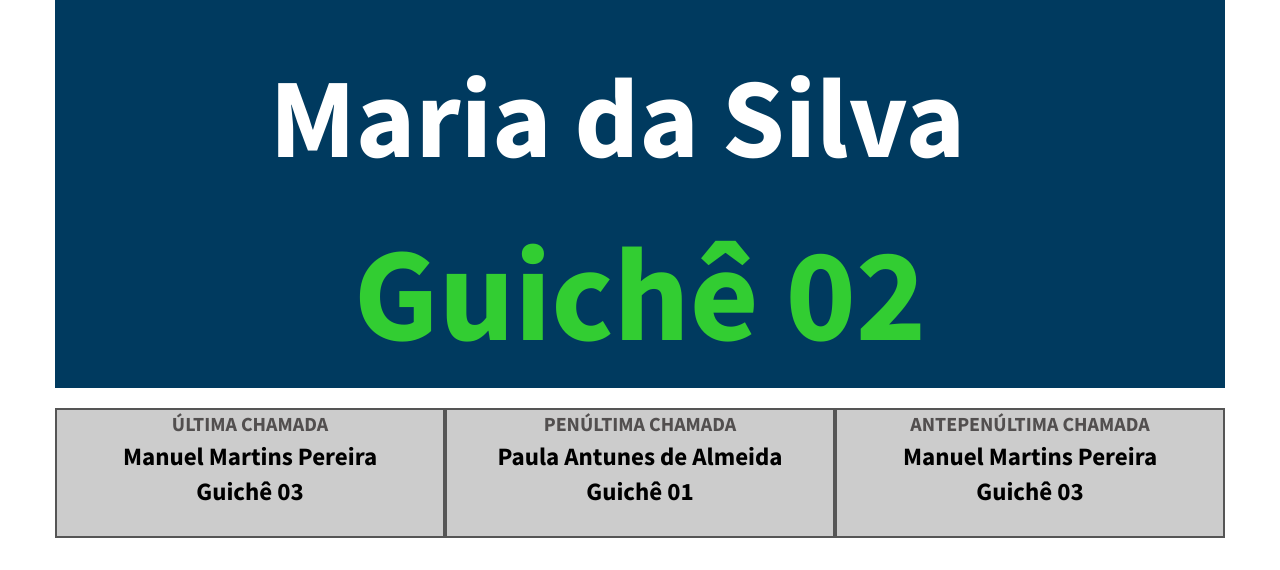
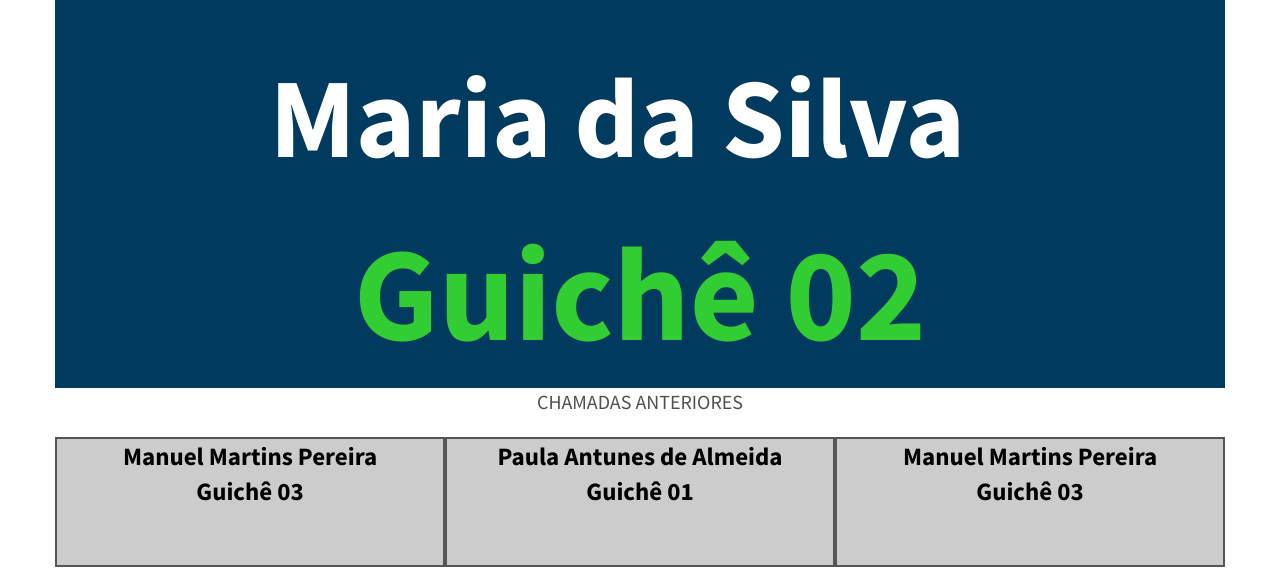
Before and after one commit to kakabraga/chamados-inas, a PHP site: page /php/atendimento/painel.php in a window 1280 px wide. Shown: the part 230-800 px from the top of the page. Run offline with PHP 8.4, Linux system fonts and the light colour scheme.

Commit message:
Update painel.php

```diff
--- a/projeto/atendimento/painel.php
+++ b/projeto/atendimento/painel.php
@@ -58,18 +58,16 @@
 			</div>
 		</div>
 		<div class="row row gx-4 gx-lg-5">
+        <center><span class="ultimaSenhaTitulo">CHAMADAS ANTERIORES</span></center>
 			<div class="col-md-4 mb-5  ultimaSenha">
-				<span class="ultimaSenhaTitulo">ÚLTIMA CHAMADA</span><br>
 				<span class="ultimaSenhaTexto" id="ultimaSenhaTexto">Manuel Martins Pereira </span><br>
 				<span id="ultimaSenhaNumero">Guichê 03</span>
 			</div>
             <div class="col-md-4 mb-5  ultimaSenha">
-				<span class="ultimaSenhaTitulo">PENÚLTIMA CHAMADA</span><br>
 				<span class="ultimaSenhaTexto"id="ultimaSenhaTexto">Paula Antunes de Almeida </span><br>
 				<span id="ultimaSenhaNumero">Guichê 01</span>
 			</div>
             <div class="col-md-4 mb-5  ultimaSenha">
-				<span class="ultimaSenhaTitulo">ANTEPENÚLTIMA CHAMADA</span><br>
 				<span class="ultimaSenhaTexto" id="ultimaSenhaTexto">Manuel Martins Pereira </span><br>
 				<span id="ultimaSenhaNumero">Guichê 03</span>
 			</div>
```
